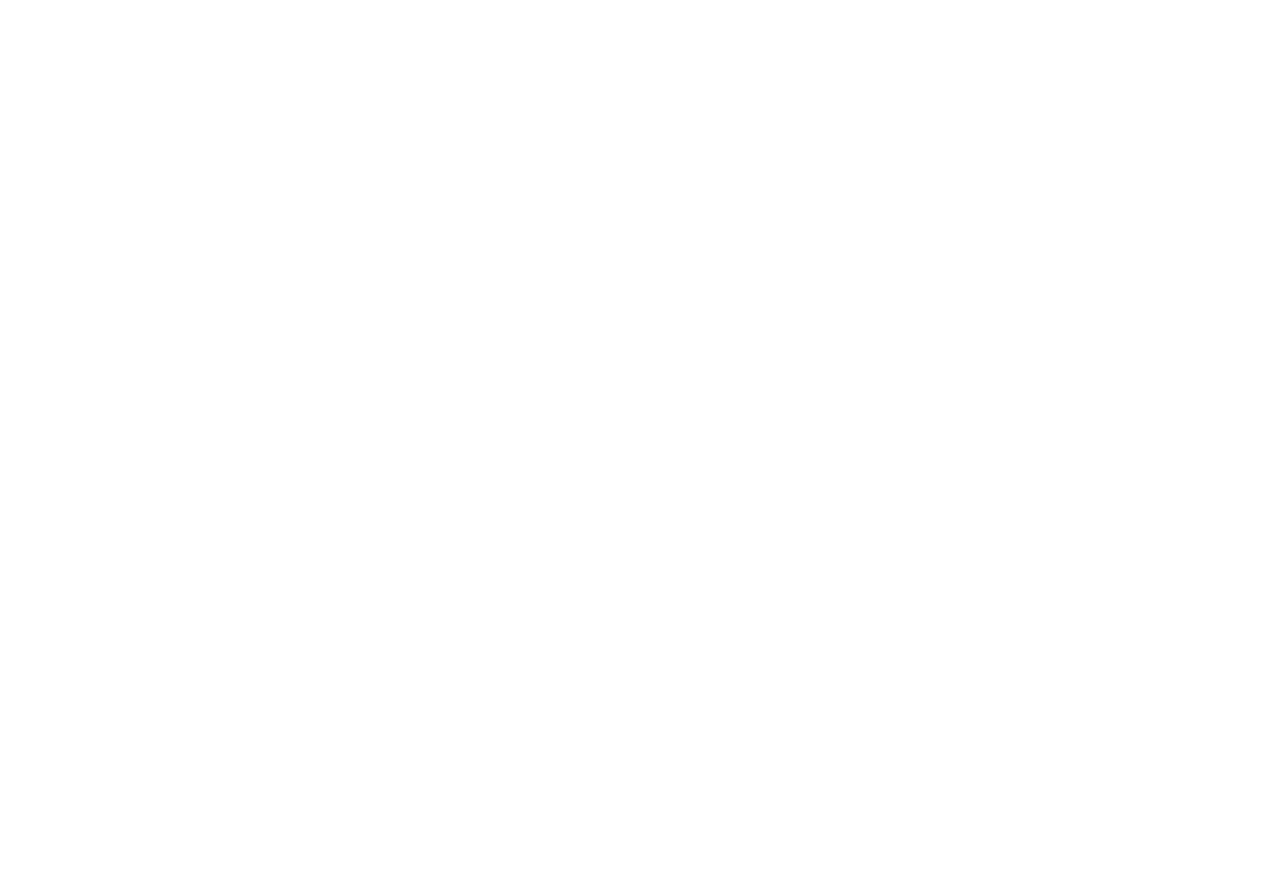
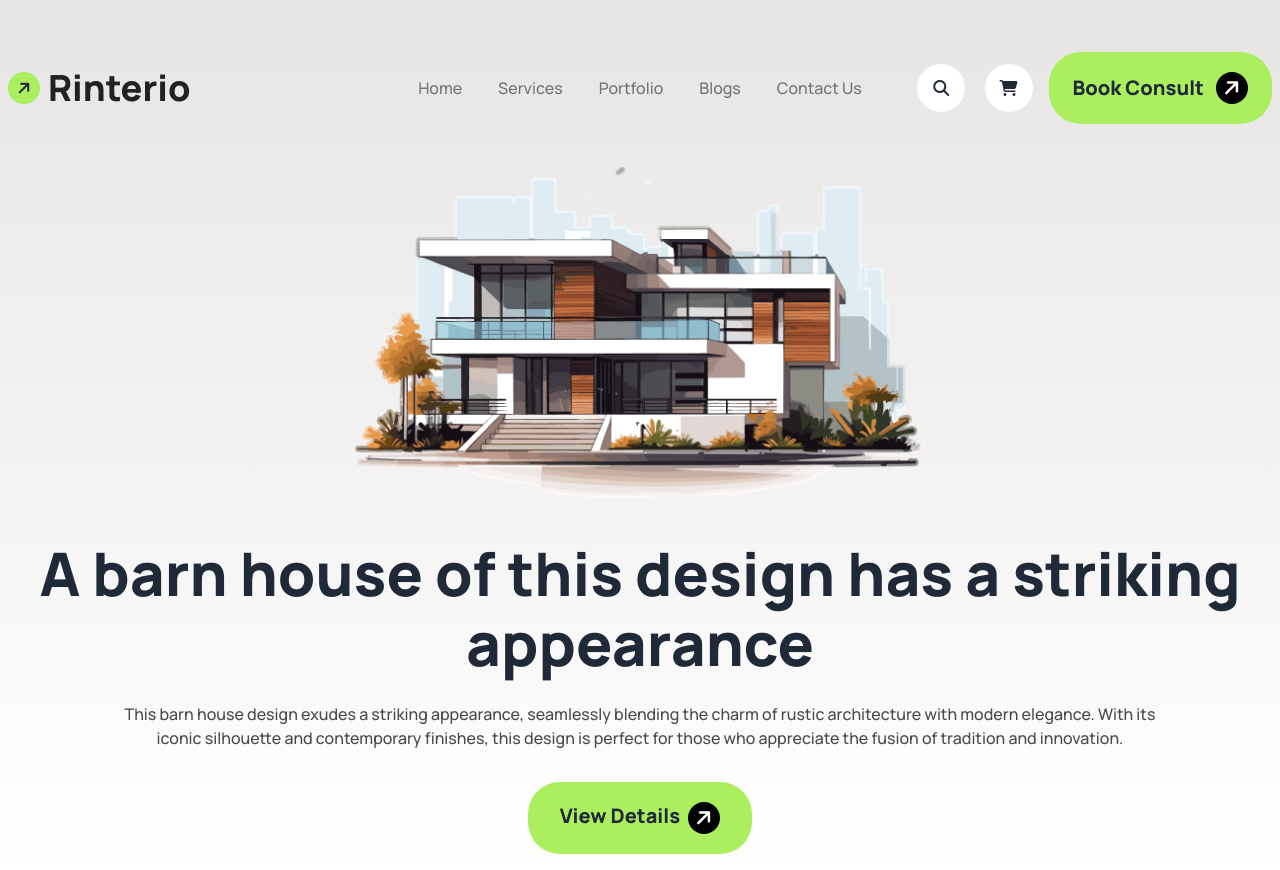
Before and after one commit to R-RafiAhmed/PH-Assignment-3, a plain HTML site: page index.html in a window 1280 px wide. Before the commit the page ends 800 px from the top, so only its background shows below. Drawn offline with nearby package versions, Linux system fonts and the light colour scheme.

Commit message:
added banner section

```diff
--- a/index.html
+++ b/index.html
@@ -8,6 +8,8 @@
     <link rel="preconnect" href="https://fonts.googleapis.com">
     <link rel="preconnect" href="https://fonts.gstatic.com" crossorigin>
     <link href="https://fonts.googleapis.com/css2?family=Manrope:wght@200..800&display=swap" rel="stylesheet">
+    <!-- Fontawesome -->
+    <script src="https://kit.fontawesome.com/e42f2f8b04.js" crossorigin="anonymous"></script>
     <!-- Tailwind and DaisyUI CDN -->
     <link href="https://cdn.jsdelivr.net/npm/daisyui@4.12.10/dist/full.min.css" rel="stylesheet" type="text/css" />
     <script src="https://cdn.tailwindcss.com"></script>
@@ -22,15 +24,74 @@
             extend: {
               colors: {
                 clifford: '#da373d',
+                'primary-btn-bg': '#ABEF5F',
+                'primary-text': '#212121',
+                'sec-text': '#737373',
+                'third-text': '#494949',
               }
             }
           }
         }
       </script>
 </head>
-<body>
-    <header>
-
+<body class="font-manrope">
+    <header class="bg-gradient-to-b from-stone-200 to-white">
+        <!-- nav section -->
+        <nav class="container pt-11 m-auto">
+            <div class="navbar">
+                <div class="navbar-start">
+                  <div class="flex items-center">
+                    <i class="fa-solid fa-arrow-right h-8 w-8 inline-flex justify-center items-center bg-primary-btn-bg rounded-full -rotate-45 mr-2"></i>
+                    <h2 class="text-4xl font-extrabold text-primary-text">Rinterio</h2>
+                </div>
+                </div>
+                <div class="navbar-center hidden lg:flex">
+                    <ul class="flex gap-9">
+                        <li><a class="text-sec-text font-medium hover:text-[#494949] transition duration-300 ease-in-out" href="#">Home</a></li>
+                        <li><a class="text-sec-text font-medium hover:text-[#494949] transition duration-300 ease-in-out" href="#">Services</a></li>
+                        <li><a class="text-sec-text font-medium hover:text-[#494949] transition duration-300 ease-in-out" href="#">Portfolio</a></li>
+                        <li><a class="text-sec-text font-medium hover:text-[#494949] transition duration-300 ease-in-out" href="#">Blogs</a></li>
+                        <li><a class="text-sec-text font-medium hover:text-[#494949] transition duration-300 ease-in-out" href="#">Contact Us</a></li>
+                    </ul>
+                </div>
+                <div class="navbar-end">
+                    <div class="hidden md:block">
+                        <i class="fa-solid fa-magnifying-glass h-12 w-12 inline-flex justify-center items-center bg-white rounded-full"></i>
+                        <i class="fa-solid fa-cart-shopping h-12 w-12 inline-flex justify-center items-center bg-white rounded-full ml-4"></i>
+                    </div>
+                    <button class="text-xl font-extrabold px-6 py-5 bg-primary-btn-bg rounded-[32px] hidden md:block ml-4 ">Book Consult <i class="fa-solid fa-arrow-right h-8 w-8 inline-flex justify-center items-center text-white bg-black rounded-full -rotate-45 ml-2"></i> </button>
+                    <div class="dropdown">
+                        <div tabindex="0" role="button" class="btn btn-ghost lg:hidden">
+                            <i class="fa-solid fa-bars text-2xl text-sec-text h-12 w-12 bg-white rounded-full inline-flex items-center justify-center"></i>
+                        </div>
+                        <ul
+                          tabindex="0"
+                          class="menu menu-sm dropdown-content hidden lg:block bg-base-100 rounded-box z-[1] mt-3 w-52 p-2 shadow right-0">
+                            <li><a class="text-sec-text font-medium hover:text-[#494949] transition duration-300 ease-in-out" href="#">Home</a></li>
+                            <li><a class="text-sec-text font-medium hover:text-[#494949] transition duration-300 ease-in-out" href="#">Services</a></li>
+                            <li><a class="text-sec-text font-medium hover:text-[#494949] transition duration-300 ease-in-out" href="#">Portfolio</a></li>
+                            <li><a class="text-sec-text font-medium hover:text-[#494949] transition duration-300 ease-in-out" href="#">Blogs</a></li>
+                            <li><a class="text-sec-text font-medium hover:text-[#494949] transition duration-300 ease-in-out" href="#">Contact Us</a></li>
+                        </ul>
+                      </div>
+                </div>
+              </div>
+        </nav>
+        <!-- banner section -->
+        <div class="hero container m-auto">
+            <div class="hero-content flex-col">
+              <img
+                src="./assets/banner.png"
+                class="mb-6" />
+              <div class="text-center">
+                <h1 class="text-3xl md:text-6xl font-extrabold md:leading-[70px] mb-6">A barn house of this design has a striking appearance</h1>
+                <p class="text-sm md:text-base font-medium text-third-text mb-8 leading-7 md:w-5/6 m-auto">
+                    This barn house design exudes a striking appearance, seamlessly blending the charm of rustic architecture with modern elegance. With its iconic silhouette and contemporary finishes, this design is perfect for those who appreciate the fusion of tradition and innovation.
+                </p>
+                <button class="text-xl font-extrabold px-24 md:px-8 py-5 bg-primary-btn-bg hover:bg-[#ABEF5F80] transition-colors duration-300 ease-in-out rounded-[32px] inline-flex gap-2">View Details <i class="fa-solid fa-arrow-right h-8 w-8 inline-flex justify-center items-center text-white bg-black rounded-full -rotate-45"></i> </button>
+              </div>
+            </div>
+          </div>
     </header>
     <main>
 
```
